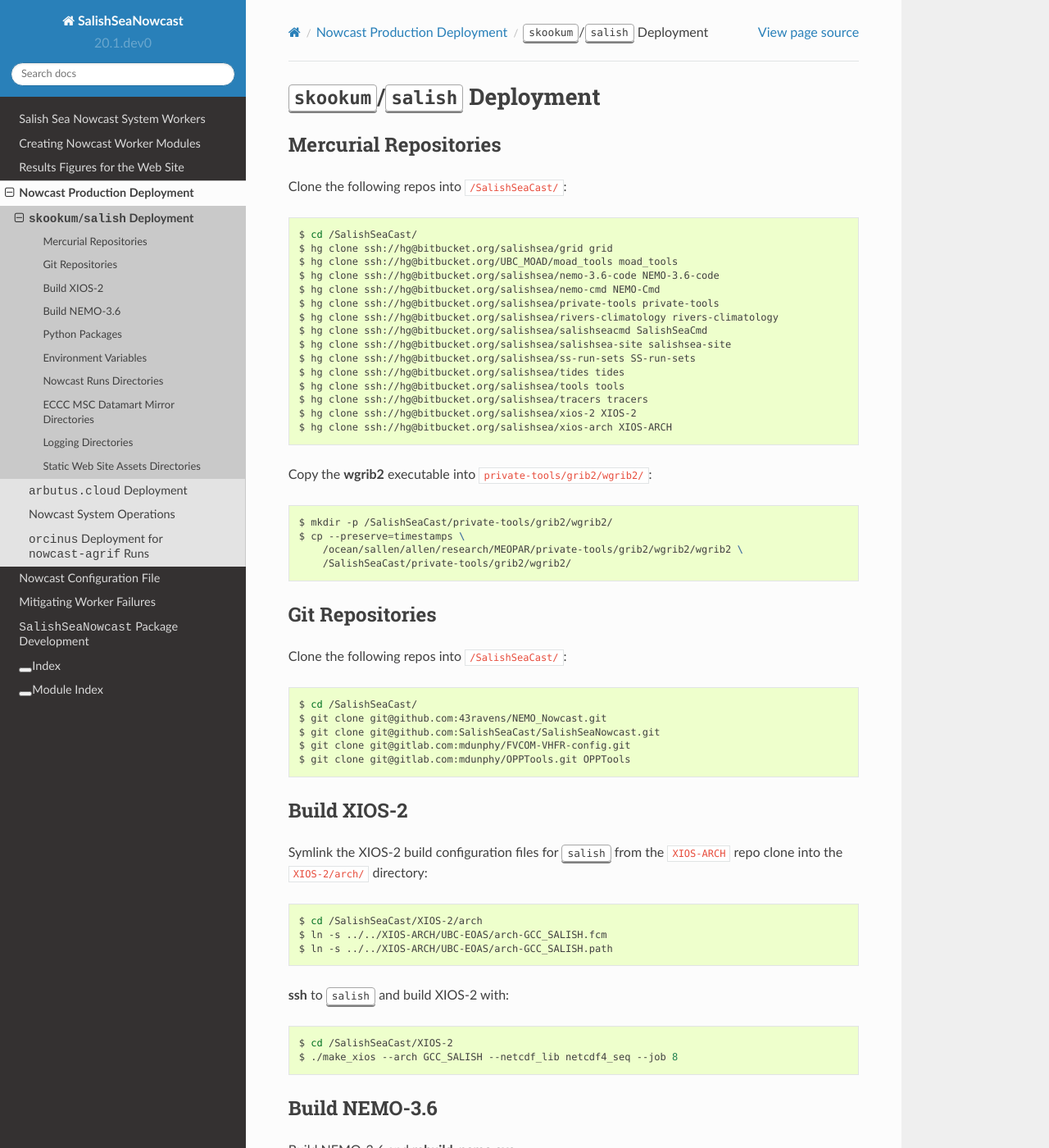
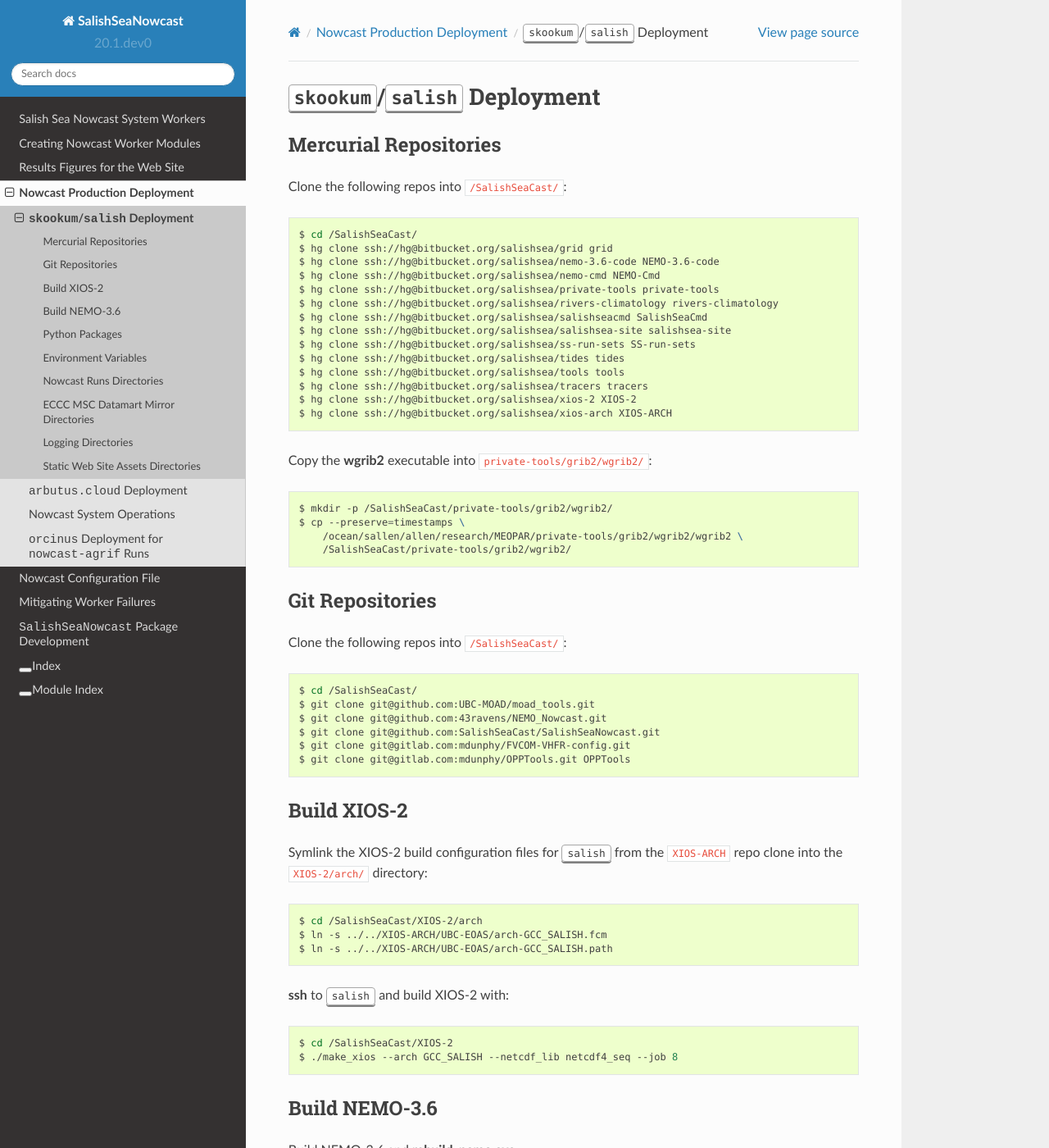
Before and after one commit to SalishSeaCast/SalishSeaNowcast, a Sphinx documentation site: the page built from docs/deployment/skookum_salish.rst, in a window 1280 px wide and 1400 px high. Shown: the whole window at 82% size. Built offline with Sphinx 7.4.7 and the Read the Docs theme 2.0.0, drawn with Linux system fonts in a browser that asks for light colours.

Commit message:
Change to install moad_tools pkg from GitHub

```diff
--- a/docs/deployment/arbutus_cloud.rst
+++ b/docs/deployment/arbutus_cloud.rst
@@ -611,7 +611,6 @@ Clone the following repos into :file:`/nemoShare/MEOPAR/nowcast-sys/`:
     $ cd /nemoShare/MEOPAR/nowcast-sys/
     $ hg clone ssh://hg@bitbucket.org/mdunphy/fvcom-cmd FVCOM-Cmd
     $ hg clone ssh://hg@bitbucket.org/salishsea/grid grid
-    $ hg clone ssh://hg@bitbucket.org/UBC_MOAD/moad_tools moad_tools
     $ hg clone ssh://hg@bitbucket.org/salishsea/nemo-3.6-code NEMO-3.6-code
     $ hg clone ssh://hg@bitbucket.org/salishsea/nemo-cmd NEMO-Cmd
     $ hg clone ssh://hg@bitbucket.org/salishsea/rivers-climatology rivers-climatology
@@ -633,6 +632,7 @@ Clone the following repos into :file:`/nemoShare/MEOPAR/nowcast-sys/`:
 .. code-block:: bash
 
     $ cd /nemoShare/MEOPAR/nowcast-sys/
+    $ git clone git@github.com:UBC-MOAD/moad_tools.git
     $ git clone git@github.com:43ravens/NEMO_Nowcast.git
     $ git clone git@github.com:SalishSeaCast/SalishSeaNowcast.git
     $ git clone git@gitlab.com:mdunphy/FVCOM41.git
--- a/docs/deployment/skookum_salish.rst
+++ b/docs/deployment/skookum_salish.rst
@@ -28,7 +28,6 @@ Clone the following repos into :file:`/SalishSeaCast/`:
 
     $ cd /SalishSeaCast/
     $ hg clone ssh://hg@bitbucket.org/salishsea/grid grid
-    $ hg clone ssh://hg@bitbucket.org/UBC_MOAD/moad_tools moad_tools
     $ hg clone ssh://hg@bitbucket.org/salishsea/nemo-3.6-code NEMO-3.6-code
     $ hg clone ssh://hg@bitbucket.org/salishsea/nemo-cmd NEMO-Cmd
     $ hg clone ssh://hg@bitbucket.org/salishsea/private-tools private-tools
@@ -60,6 +59,7 @@ Clone the following repos into :file:`/SalishSeaCast/`:
 .. code-block:: bash
 
     $ cd /SalishSeaCast/
+    $ git clone git@github.com:UBC-MOAD/moad_tools.git
     $ git clone git@github.com:43ravens/NEMO_Nowcast.git
     $ git clone git@github.com:SalishSeaCast/SalishSeaNowcast.git
     $ git clone git@gitlab.com:mdunphy/FVCOM-VHFR-config.git
```
